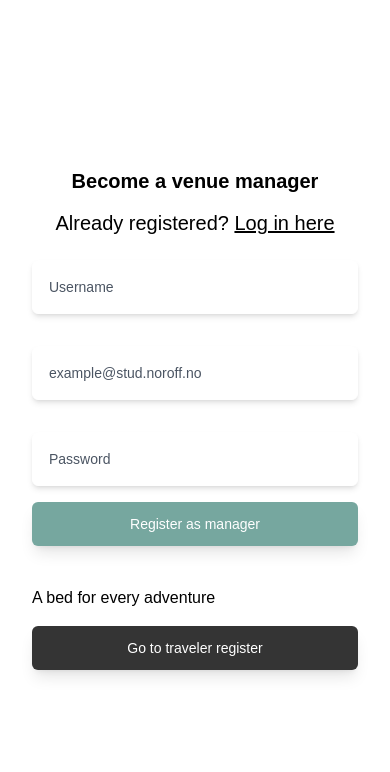
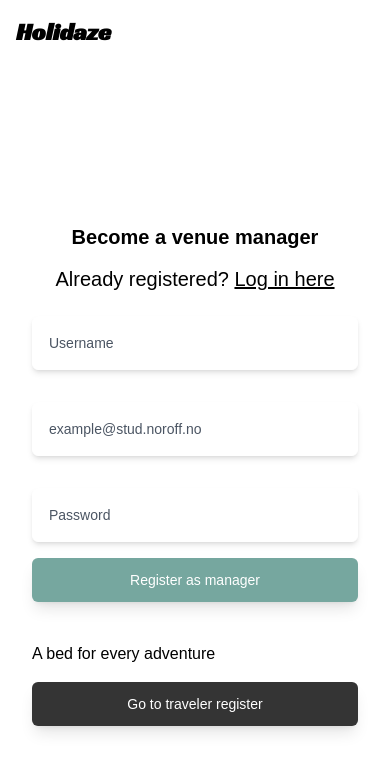
Before and after one commit to Kittypoda/Project-Exam-2, a React (Vite) app: page /managerregister in a window 390 px wide. Shown: the top 772 px of the page. Built offline with nearby package versions, Linux system fonts and the light colour scheme; no server answers; a web font is replaced by a local one.

Commit message:
grid adjustment

```diff
--- a/src/App.jsx
+++ b/src/App.jsx
@@ -3,12 +3,9 @@ import Header from './components/Header';
 import Footer from './components/Footer';
 
 export default function App() {
-  const location = useLocation();
-  const isAuthPage = ["/login", "/register", "/managerregister"].includes(location.pathname);
-
   return (
     <>
-      {!isAuthPage && <Header />}
+      <Header />
       <main className="">
         <Outlet />
       </main>
--- a/src/components/Header.jsx
+++ b/src/components/Header.jsx
@@ -54,7 +54,7 @@ export default function Header() {
             )}
 
             {isLoggedIn && (isOnProfilePage || isOnManagerProfile) && (
-              <button onClick={handleLogout} className="btn btn-secondary ">
+              <button onClick={handleLogout} className="btn btn-secondary">
                 Log out
               </button>
             )}
@@ -78,7 +78,8 @@ export default function Header() {
         )}
       </div>
 
-      {menuOpen && !isAuthPage && (
+      {/* Menu modal */}
+      {!isAuthPage && menuOpen && (
         <div className="fixed inset-0 bg-white z-50 flex flex-col items-center p-6">
           <button
             className="self-end text-sm font-alexandria mb-8"
--- a/src/pages/Login.jsx
+++ b/src/pages/Login.jsx
@@ -57,7 +57,7 @@ export default function Login() {
   };
 
   return (
-    <div className="min-h-screen px:20 grid grid-cols-1 lg:grid-cols-[2fr_3fr]">
+    <div className="min-h-screen px:20 grid grid-cols-1 lg:grid-cols-[1fr_1fr]">
       {/* Left side: form */}
       <div className="flex justify-center px-8 py-40">
         <div className="w-full max-w-md flex flex-col items-center">
--- a/src/pages/ManagerRegister.jsx
+++ b/src/pages/ManagerRegister.jsx
@@ -46,7 +46,7 @@ export default function ManagerRegister() {
   };
 
   return (
-    <div className="min-h-screen grid grid-cols-1 lg:grid-cols-[2fr_3fr]">
+    <div className="min-h-screen grid grid-cols-1 lg:grid-cols-[1fr_1fr]">
       {/* Left side: form */}
       <div className="flex justify-center px-8 py-40">
         <div className="w-full max-w-md flex flex-col items-center">
--- a/src/pages/Register.jsx
+++ b/src/pages/Register.jsx
@@ -46,7 +46,7 @@ export default function Register() {
   };
 
   return (
-    <div className="min-h-screen grid grid-cols-1 lg:grid-cols-[2fr_3fr]">
+    <div className="min-h-screen grid grid-cols-1 lg:grid-cols-[1fr_1fr]">
   {/* Left side: form and call-to-action */}
   <div className="flex justify-center px-8 py-40">
     <div className="w-full max-w-md flex flex-col items-center">
```
